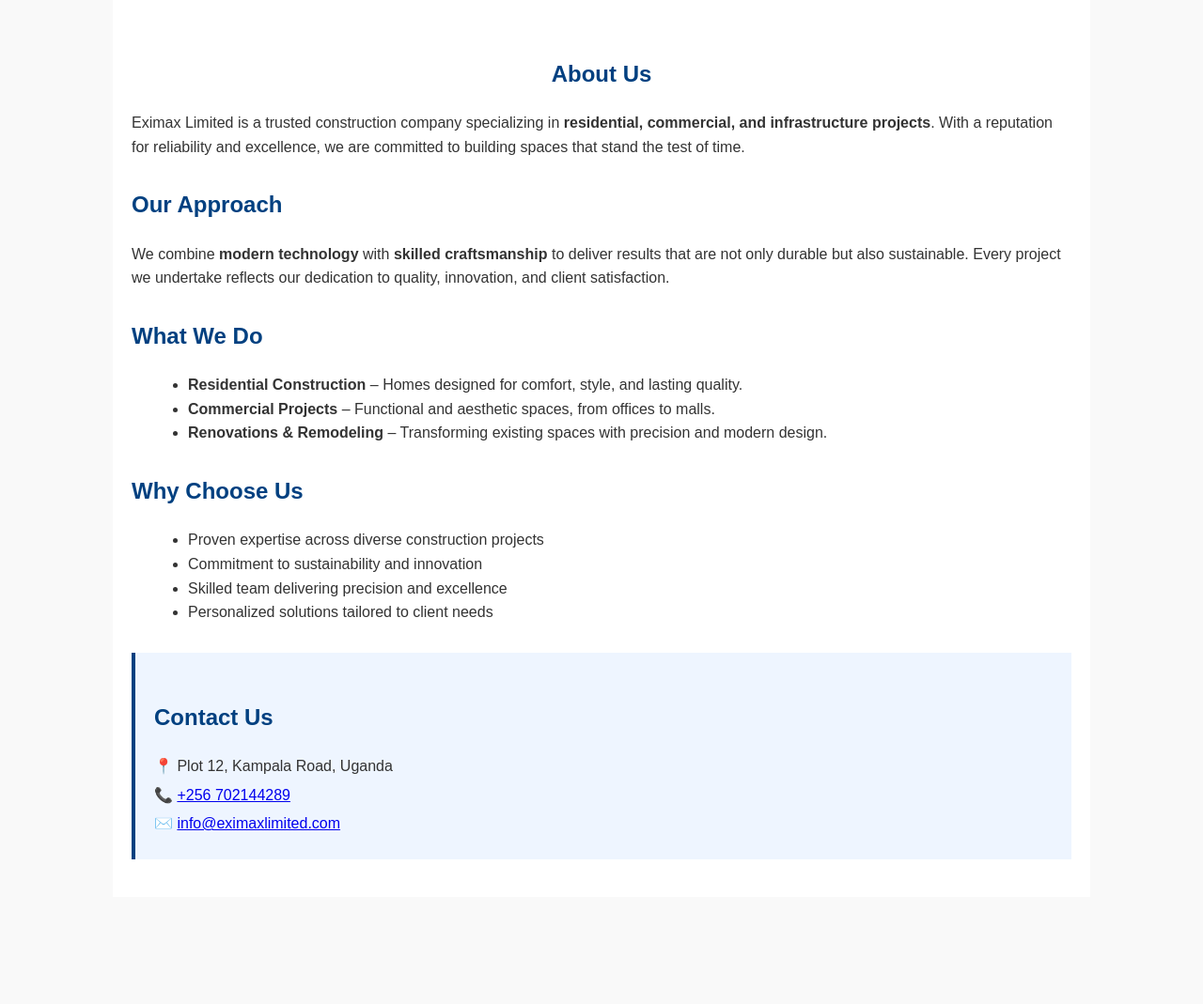
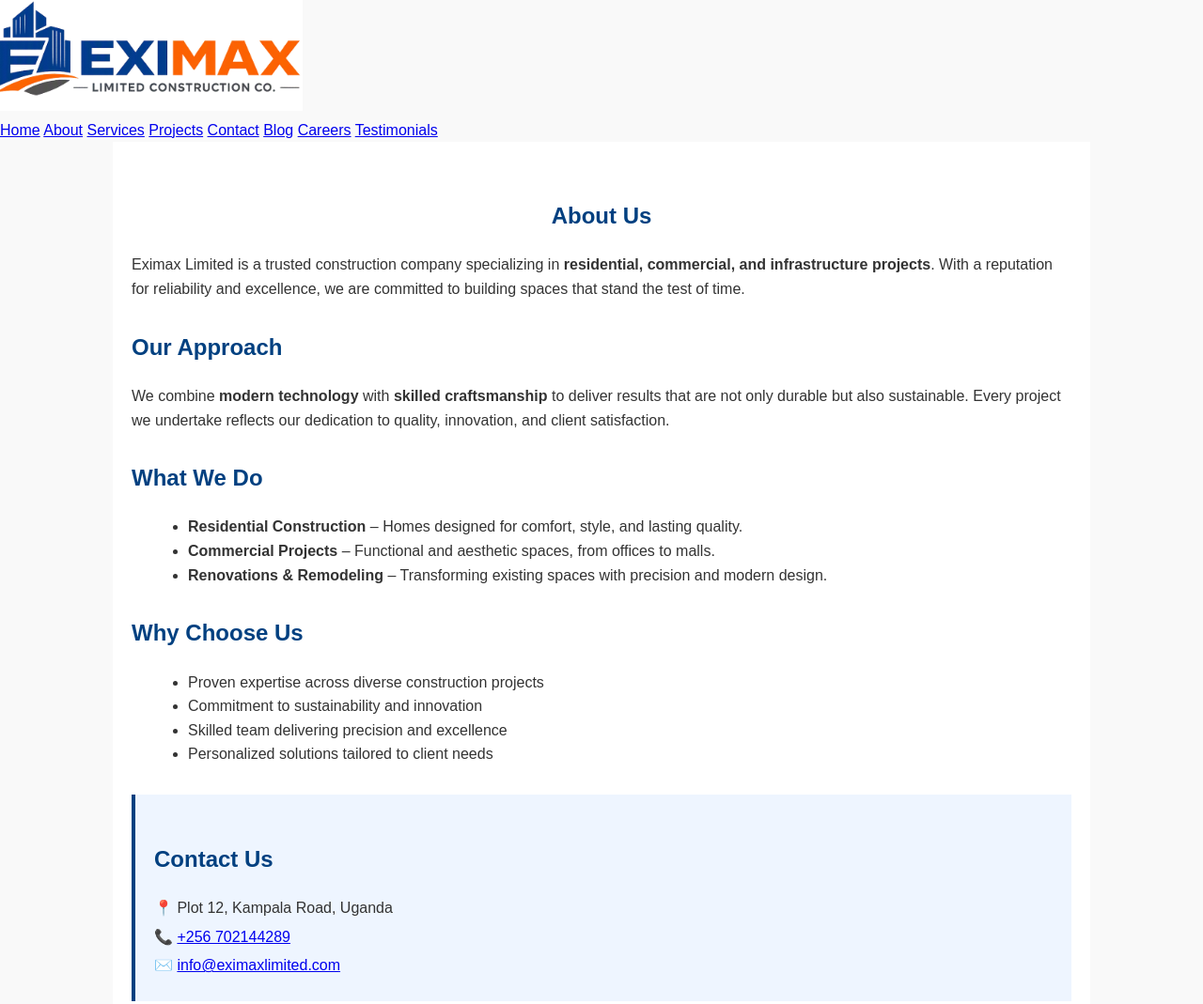
Before and after one commit to RichardKiisa/eximaxlimited.com, a plain HTML site: page about.html in a window 1280 px wide. Shown: the whole page at 94% size. Before the commit the page ends 955 px from the top, so only its background shows below. Drawn offline with Linux system fonts and the light colour scheme.

Commit message:
Update about.html

```diff
--- a/about.html
+++ b/about.html
@@ -46,6 +46,21 @@
   </style>
 </head>
 <body>
+   <header>
+    <img src="EXIMAX LOG.png" alt="Eximax Limited Logo">
+    <nav>
+      <a href="index.html">Home</a>
+      <a href="about.html">About</a>
+      <a href="services.html">Services</a>
+      <a href="projects.html">Projects</a>
+      <a href="contact.html">Contact</a>
+      <a href="blog.html">Blog</a>
+      <a href="careers.html">Careers</a>
+      <a href="testimonials.html">Testimonials</a>
+
+
+    </nav>
+  </header>
   <section class="about-section">
     <h1>About Us</h1>
     <p>Eximax Limited is a trusted construction company specializing in <strong>residential, commercial, and infrastructure projects</strong>. With a reputation for reliability and excellence, we are committed to building spaces that stand the test of time.</p>
```
